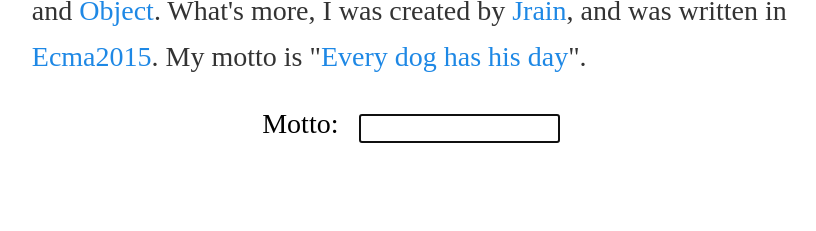
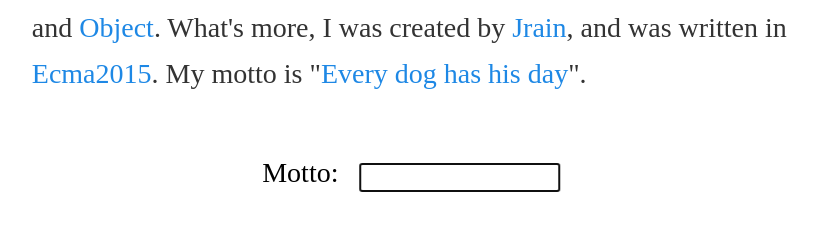
Before and after one commit to jrainlau/mog, a website built with webpack: page index.html in a window 1280 px wide. Shown: the part 403-634 px from the top of the page, without its empty margins (229-1045 px from the left). Built offline with nearby package versions, Linux system fonts and the light colour scheme.

Commit message:
add readme

```diff
--- a/index.html
+++ b/index.html
@@ -26,7 +26,13 @@
       #app p span {
         color: #1E88E5;
       }
-      #app input {
+      #input-wrapper {
+        position: absolute;
+        top: 70%;
+        left: 50%;
+        transform: translateX(-50%);
+      }
+      #input-wrapper input {
         margin-left: 1em;
         padding: 5px 10px;
       }
@@ -37,9 +43,9 @@
       <p>
         Hello everyone, my name is <span>{{name}}</span>, I am a mini <span>{{lang}}</span> framework for just <span>{{work}}</span>. I can bind data from <span>{{supports.0}}</span>, <span>{{supports.1}}</span> and <span>{{supports.2}}</span>. What's more, I was created by <span>{{info.author}}</span>, and was written in <span>{{info.jsVersion}}</span>. My motto is "<span>{{motto}}</span>".
       </p>
-      <section>
-        Motto: <input type="text" id="set-motto" autofocus>
-      </section>
+    </div>
+    <div id="input-wrapper">
+      Motto: <input type="text" id="set-motto" autofocus>
     </div>
     <script src="/dist/build.js"></script>
   </body>
--- a/src/mog.js
+++ b/src/mog.js
@@ -9,7 +9,6 @@ export default class Mog {
   $setData (dataObj, fn) {
     let self = this
     let once = false
-    let _d = JSON.parse(JSON.stringify(dataObj)) // deep copy
     let $d = new Proxy(dataObj, {
       set (target, property, value) {
         if (!once) {
```
Also changed, not shown: README.md (added), src/index.js (line endings or trailing spaces).
